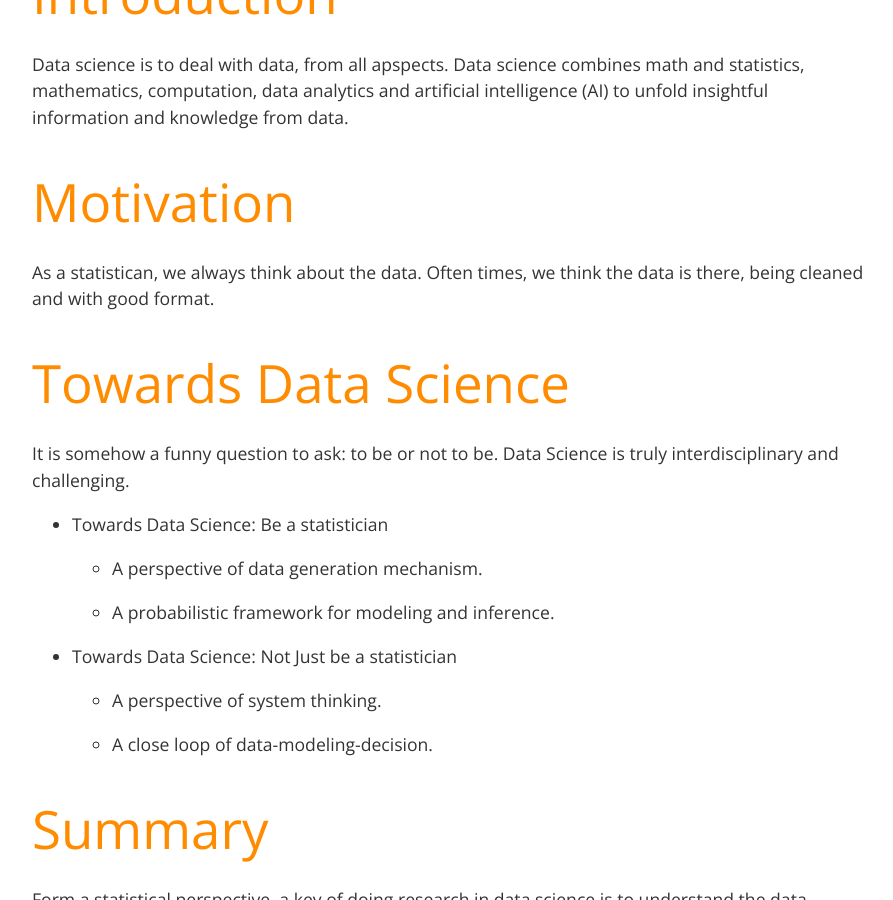
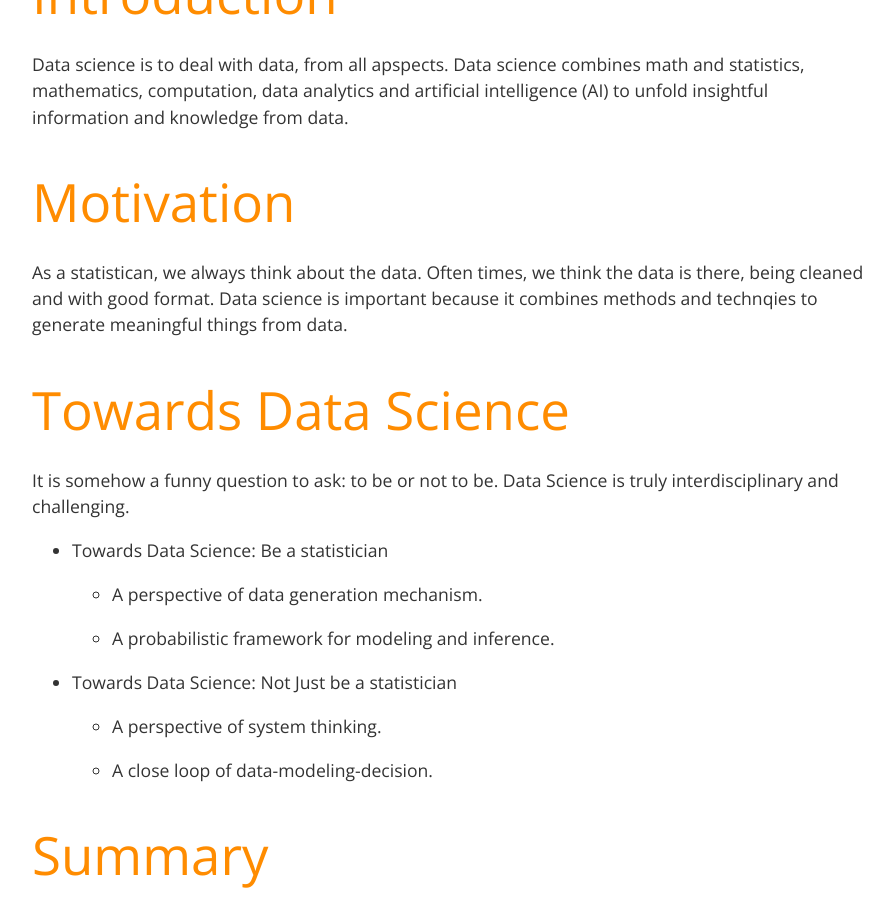
Before and after one commit to xwdeng80/blog, a Jekyll site: the page built from _posts/2021-08-16-to-be-or-not.md, in a window 1280 px wide and 900 px high, scrolled down 850 px. Shown: the whole window, without its empty margins (192-1085 px from the left). Built offline with Jekyll 4.4.1, drawn with Linux system fonts in a browser that asks for light colours.

Commit message:
Update 2021-08-16-to-be-or-not.md

```diff
--- a/_posts/2021-08-16-to-be-or-not.md
+++ b/_posts/2021-08-16-to-be-or-not.md
@@ -16,6 +16,7 @@ Data science combines math and statistics, mathematics, computation, data analyt
 
 # Motivation
 As a statistican, we always think about the data. Often times, we think the data is there, being cleaned and with good format.
+Data science is important because it combines methods and technqies to generate meaningful things from data.
 
 # Towards Data Science
 
```
